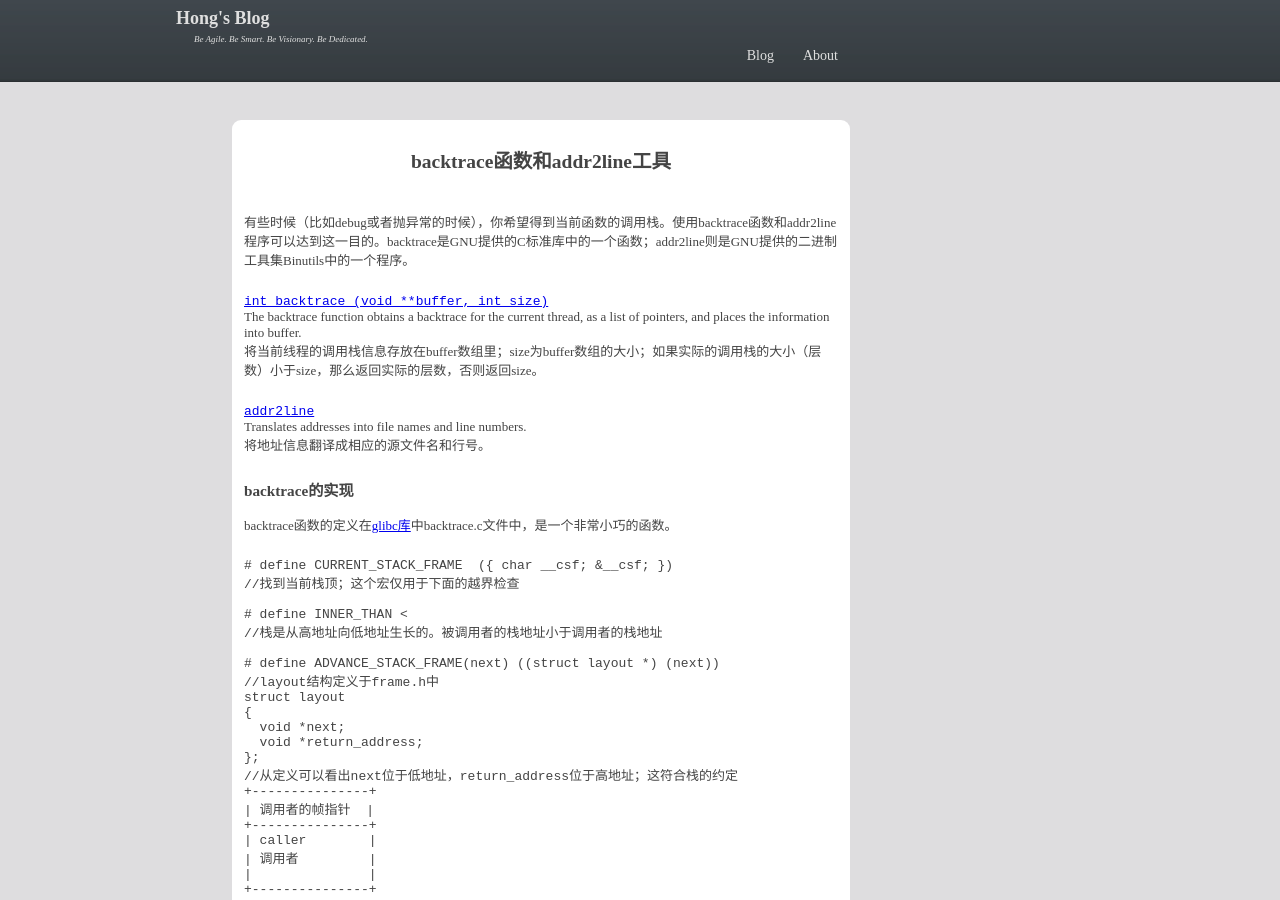
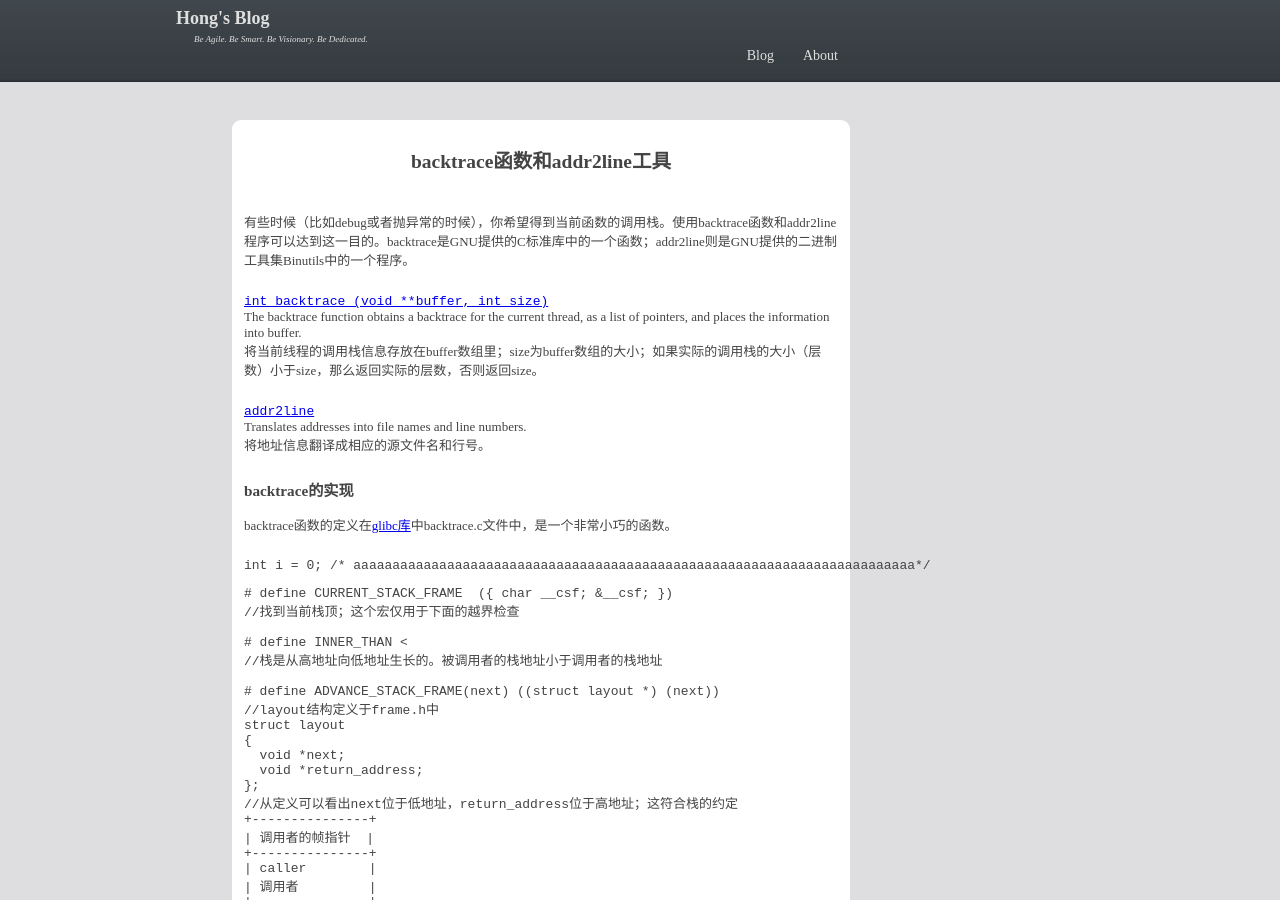
Before and after one commit to RockHong/rockhong.github.com, a Jekyll site: the page built from _posts/2013-05-16-backtrace-and-addr2line.md, in a window 1280 px wide and 900 px high. Built offline with Jekyll 4.4.1, drawn with Linux system fonts in a browser that asks for light colours; comment, search, counter and statistics services are not loaded.

Commit message:
test github code block

````diff
--- a/_posts/2013-05-16-backtrace-and-addr2line.md
+++ b/_posts/2013-05-16-backtrace-and-addr2line.md
@@ -25,6 +25,10 @@ Translates addresses into file names and line numbers.
 
 ###backtrace的实现
 backtrace函数的定义在[glibc库](http://zh.wikipedia.org/zh-cn/GNU_C_%E5%87%BD%E5%BC%8F%E5%BA%AB)中backtrace.c文件中，是一个非常小巧的函数。
+```c
+int i = 0; /* aaaaaaaaaaaaaaaaaaaaaaaaaaaaaaaaaaaaaaaaaaaaaaaaaaaaaaaaaaaaaaaaaaaaaaaa*/
+```
+
 
 	# define CURRENT_STACK_FRAME  ({ char __csf; &__csf; })
 	//找到当前栈顶；这个宏仅用于下面的越界检查
@@ -94,6 +98,7 @@ backtrace函数的定义在[glibc库](http://zh.wikipedia.org/zh-cn/GNU_C_%E5%87
 
 	  return cnt;
 	}
+
 
 ###简单的应用
 一个简单的示例程序，实现一个异常类，这个异常类被抛出时记录了当时的调用栈信息。
````
